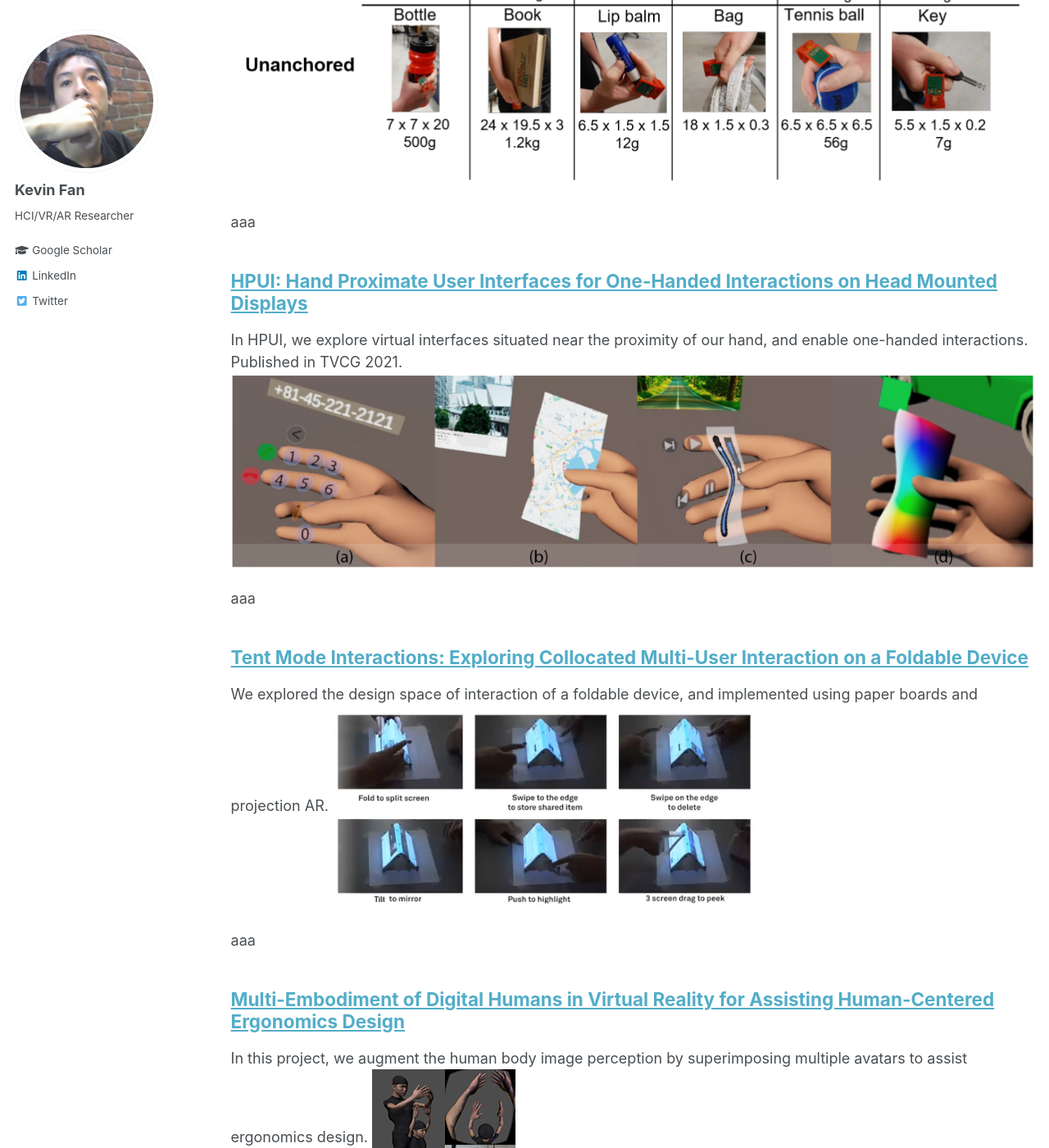
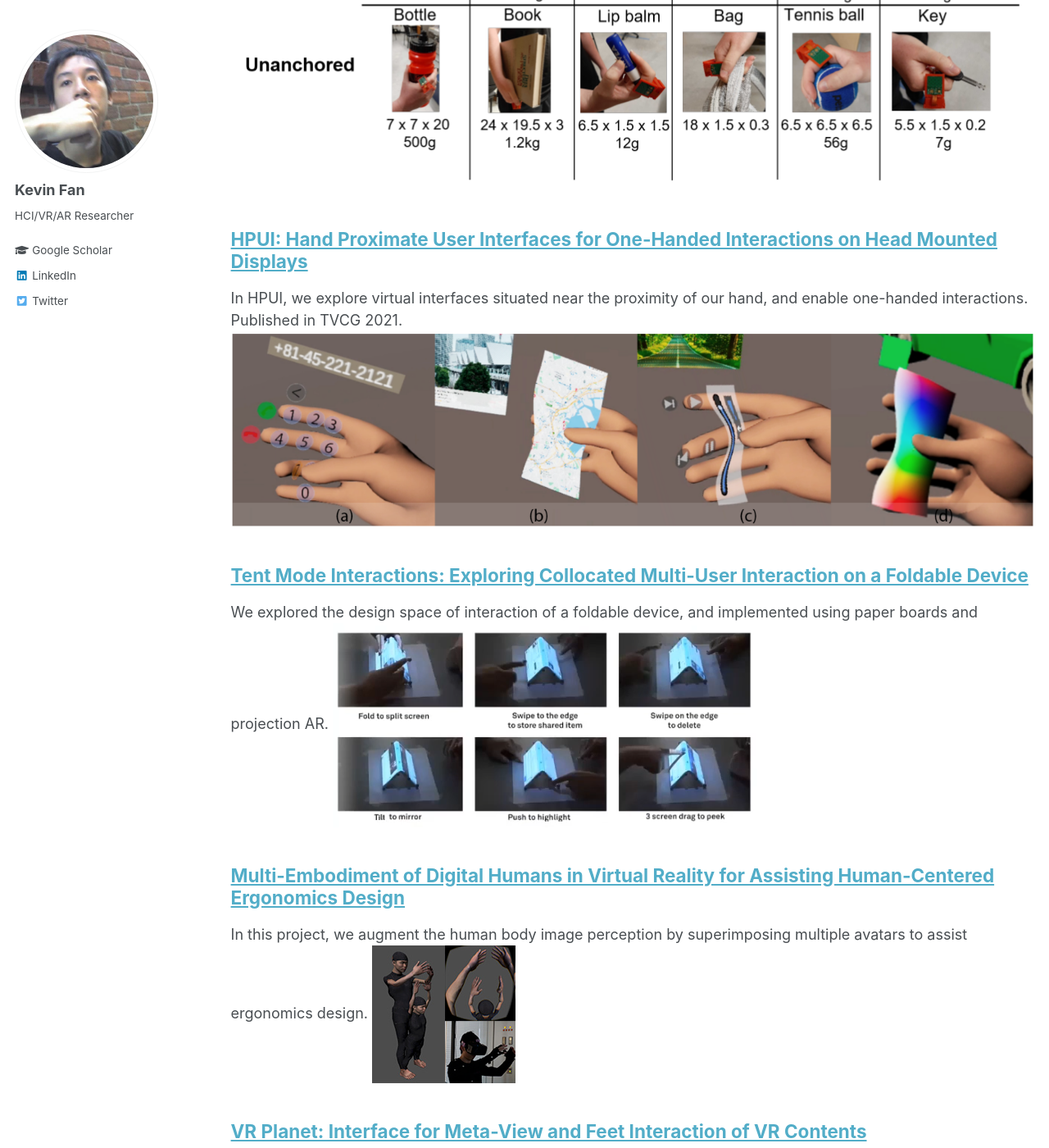
Before and after one commit to kevinswf/kevinswf.github.io, a Jekyll site: the page built from _pages/research.md, in a window 1280 px wide and 1400 px high, scrolled down 584 px. Shown: the whole window at 82% size. Built offline with Jekyll 4.4.1, drawn with Linux system fonts in a browser that asks for light colours; some of the changed text lies outside the part shown.

Commit message:
formatting

```diff
--- a/_pages/research.md
+++ b/_pages/research.md
@@ -13,6 +13,4 @@ author_profile: true
 
 {% for post in site.research reversed %}
   {% include archive-single.html %}
-  aaa
-  <br />
 {% endfor %}
```
